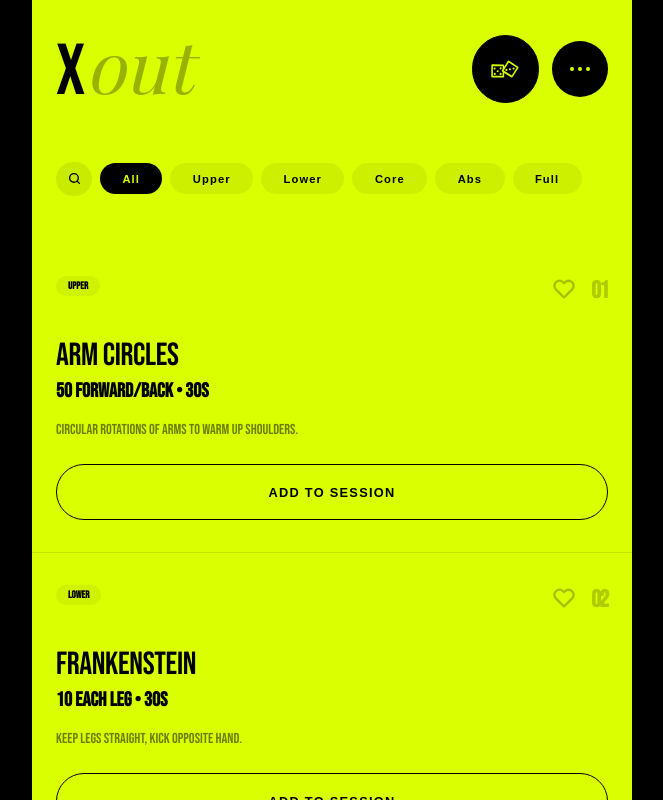
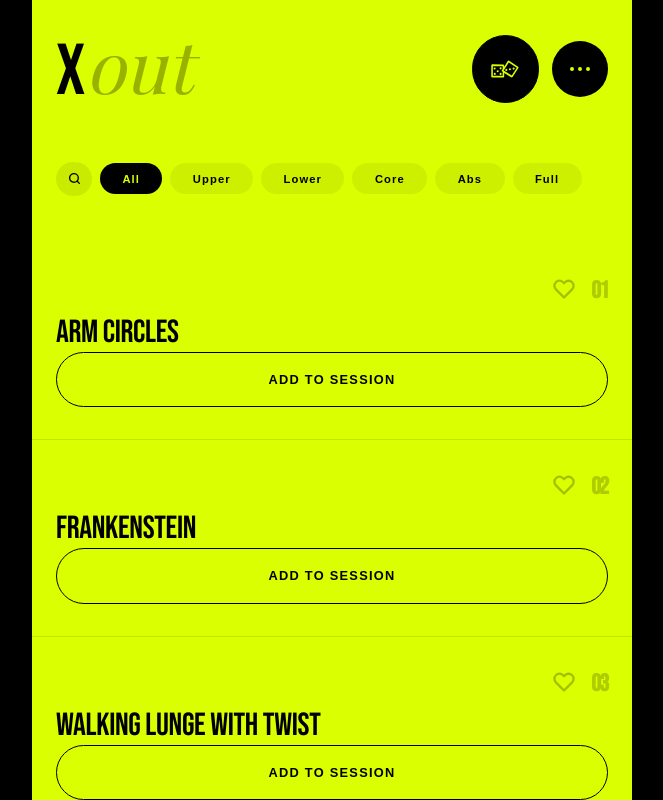
Before and after one commit to seccifabio/Xout, a Next.js app: page / in a window 1280 px wide. Both pictures are taken after a click on the button 814 px from the left and 68 px from the top of the page. Shown: the whole page, without its empty margins (308-971 px from the left). Built offline with nearby package versions, Linux system fonts and the light colour scheme; a web font is replaced by a local one.

Commit message:
UI: Clean exercise cards, hiding specs and body area tags under the title.

```diff
--- a/src/app/page.tsx
+++ b/src/app/page.tsx
@@ -1083,13 +1083,8 @@ export default function Home() {
                   width: "100%",
                 }}
               >
-                <div style={{ display: "flex", justifyContent: "space-between", alignItems: "flex-start", marginBottom: "1.5rem" }}>
-                  <span className="badge" style={{
-                    background: selectionMode === 'manual' ? "rgba(0,0,0,0.05)" : "rgba(217,255,0,0.1)",
-                    color: selectionMode === 'manual' ? "black" : "var(--accent)"
-                  }}>
-                    {(ex as any).category || (ex as any).bodyArea || "EXERCISE"}
-                  </span>
+                <div style={{ display: "flex", justifyContent: "flex-end", alignItems: "center", marginBottom: "0.5rem" }}>
+                  {/* Removed badge tag */}
                   <div style={{ display: "flex", gap: "1rem", alignItems: "center" }}>
                     <button
                       onClick={(e) => { e.stopPropagation(); toggleFavorite(ex.name); }}
@@ -1123,31 +1118,15 @@ export default function Home() {
                   fontSize: "2rem",
                   fontWeight: "400",
                   letterSpacing: "-0.01em",
-                  marginBottom: "0.25rem",
+                  marginBottom: "0",
                   color: selectionMode === 'manual' ? "black" : "white"
                 }}>
                   {ex.name}
                 </h3>
 
-                <p style={{
-                  color: selectionMode === 'manual' ? "black" : "var(--accent)",
-                  fontWeight: "900",
-                  fontSize: "1.25rem",
-                  marginBottom: "1rem",
-                  opacity: selectionMode === 'manual' ? 1 : 0.9
-                }}>
-                  {ex.reps} • {currentDuration}s
-                </p>
-
-                <p style={{
-                  fontSize: "0.9rem",
-                  opacity: 0.5,
-                  lineHeight: "1.5",
-                  marginBottom: "1.5rem",
-                  color: selectionMode === 'manual' ? "black" : "white"
-                }}>
-                  {ex.desc}
-                </p>
+                {/* Information hidden under title */}
+
+
 
                 {selectionMode === 'manual' && (
                   <button
```
